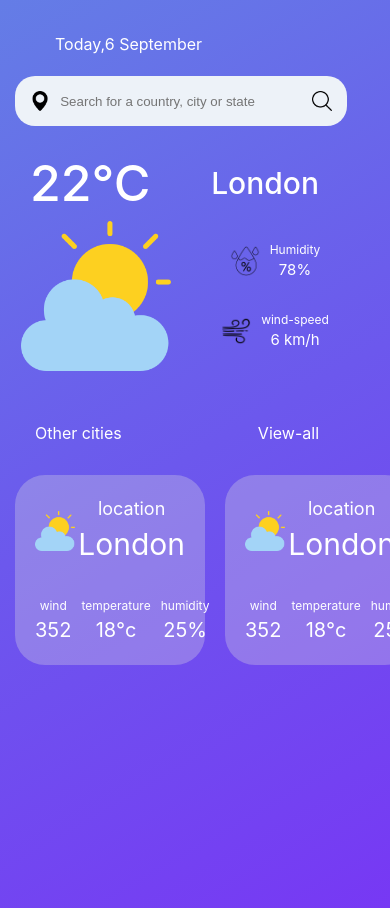
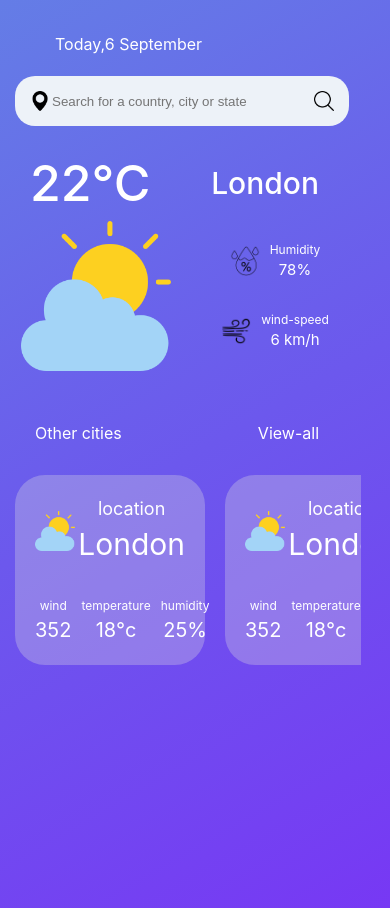
Before and after one commit to Sunday012/weather-app, a React (Vite) app: page / in a window 390 px wide. Shown: the top 908 px of the page. Built offline with nearby package versions, Linux system fonts and the light colour scheme.

Commit message:
last refurnishment

```diff
--- a/src/App.css
+++ b/src/App.css
@@ -11,7 +11,7 @@
   margin: 0;
   display: flex;
   place-items: center;
-  min-width: 390px;
-  min-height: 110vh;
+  min-width: 320px;
+  min-height: 100vh;
   width: 100%;
 }
--- a/src/components/WeatherApp.css
+++ b/src/components/WeatherApp.css
@@ -153,6 +153,7 @@
      .weather-app{
         width: 320px;
         height: 100vh;
+
      }
     .location-icon{
         width: 20px;
@@ -165,7 +166,7 @@
         margin-left: 20px;
     }
     .search-input{
-        width: 135%;
+        width: fit-content;
     }
     .input-box{
         background: rgb(237,242,248);
@@ -179,7 +180,7 @@
         margin-left: -40px;
     }
     .text-input{
-        width: 80%;
+        width: 400px;
         background: transparent;
         border: none;
         outline: none;
@@ -278,7 +279,7 @@
     .city-box{
         display: flex;
         overflow-x: scroll;
-        width: 100%;
+        width: 90%;
         gap: 20px;
     }
     .city-weather{
--- a/src/index.css
+++ b/src/index.css
@@ -58,7 +58,8 @@
 @media (prefers-color-scheme: light) {
   :root {
     color: #213547;
-    background-color: #ffffff;
+    /* background-color:  linear-gradient(150deg,rgb(100,125,230),rgb(108,88,237),rgb(119,56,244)); */
+    background: linear-gradient(150deg,rgb(100,125,230),rgb(108,88,237),rgb(119,56,244));
   }
   a:hover {
     color: #747bff;
```
